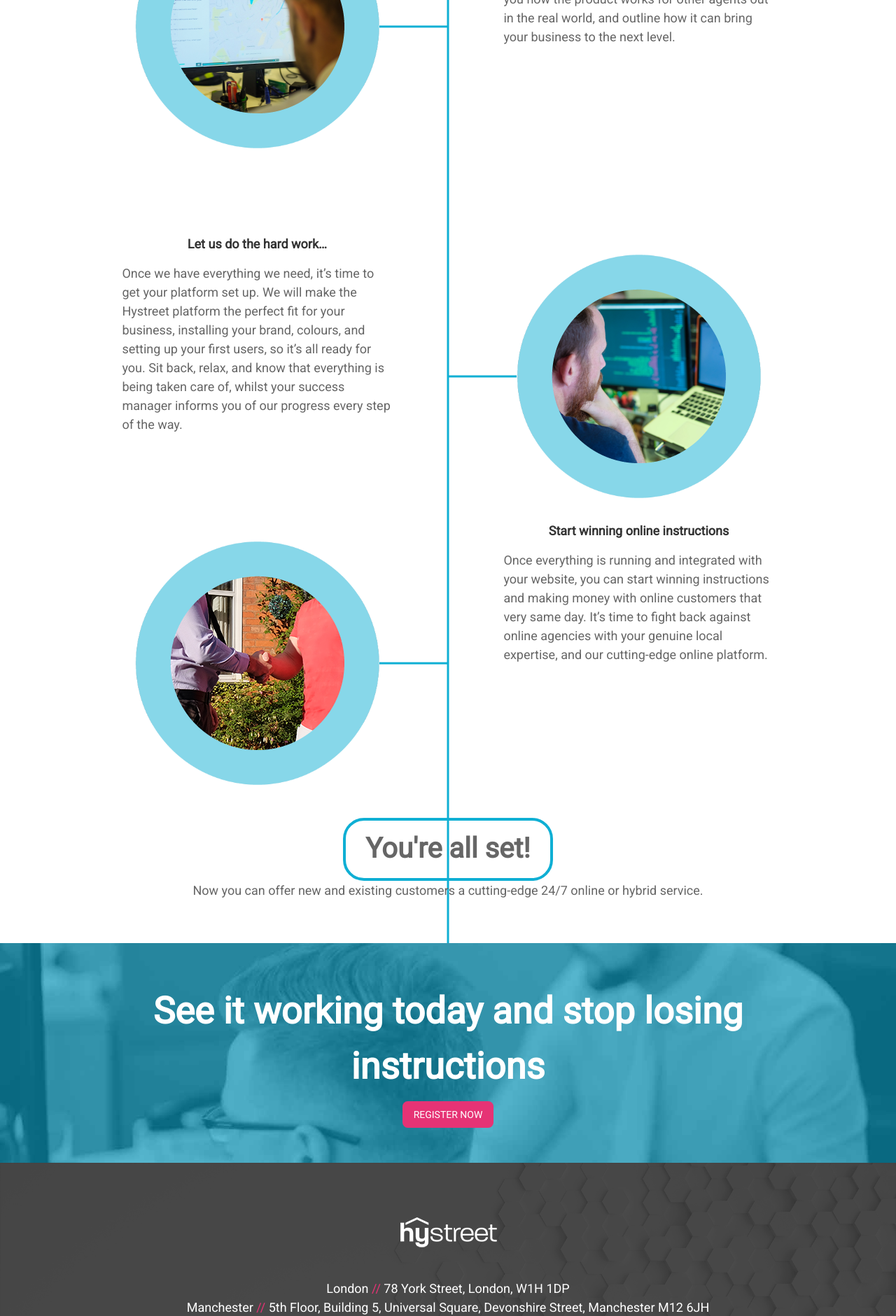
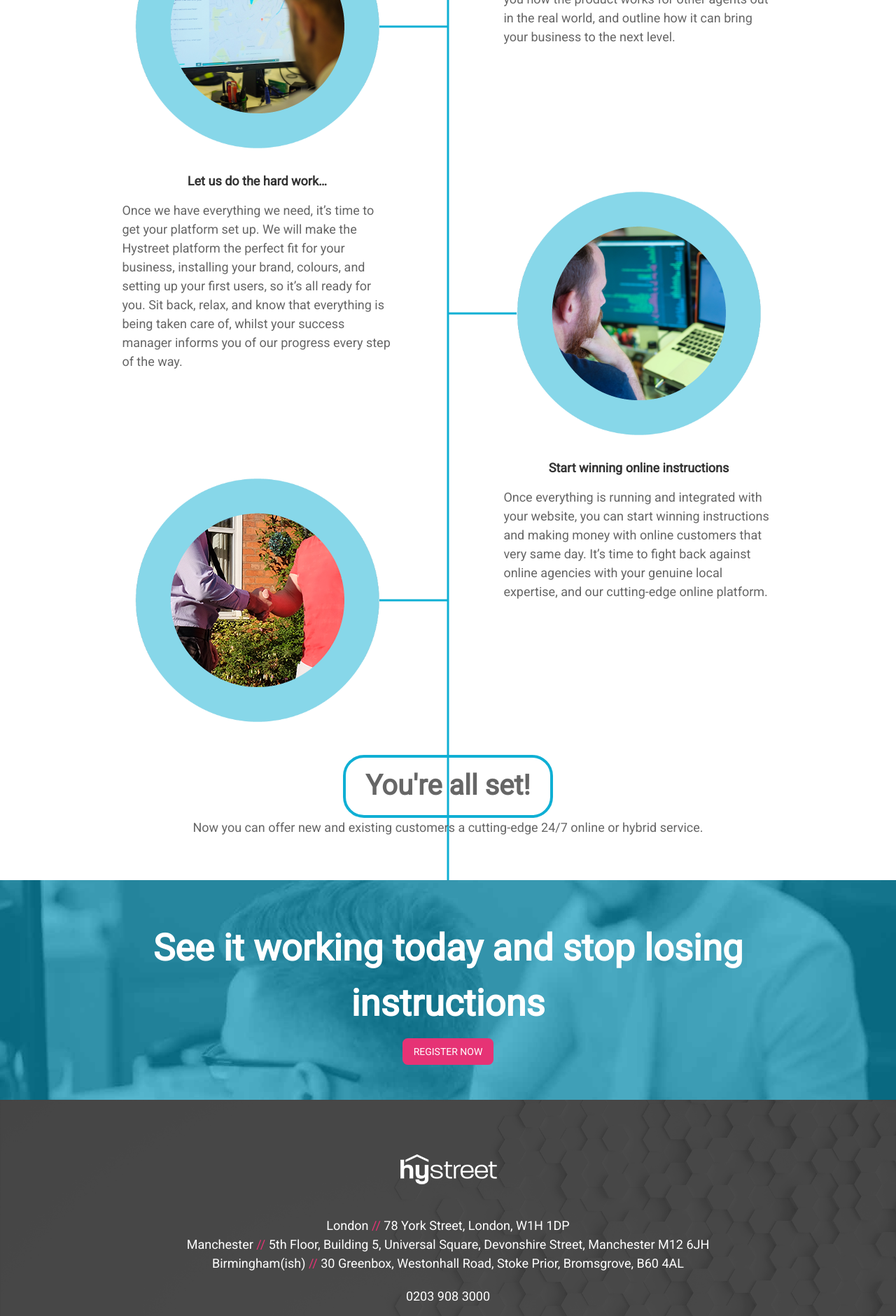
Before and after one commit to hystreet/hystreet.github.io, a Jekyll site: the page built from support/getting-started/index.html, in a window 1280 px wide. Shown: the part 977-2858 px from the top of the page at 70% size. Built offline with Jekyll 4.4.1, drawn with Linux system fonts in a browser that asks for light colours; some web fonts are replaced; a script that is not in the unit is left out.

Commit message:
adding class to inline style

```diff
--- a/support/getting-started/index.html
+++ b/support/getting-started/index.html
@@ -34,7 +34,7 @@
           </div>
         </div>
         <div class="two-spacing"></div>
-      <div class="large-12 columns" style="height: 500px;">
+      <div class="large-12 columns" class="getting-started-content-wrap">
             <div class="large-6 columns left layout-text">
               <div class="getting-started__wrap-right">
                 <img src="/images/gs-alex.png">
```
